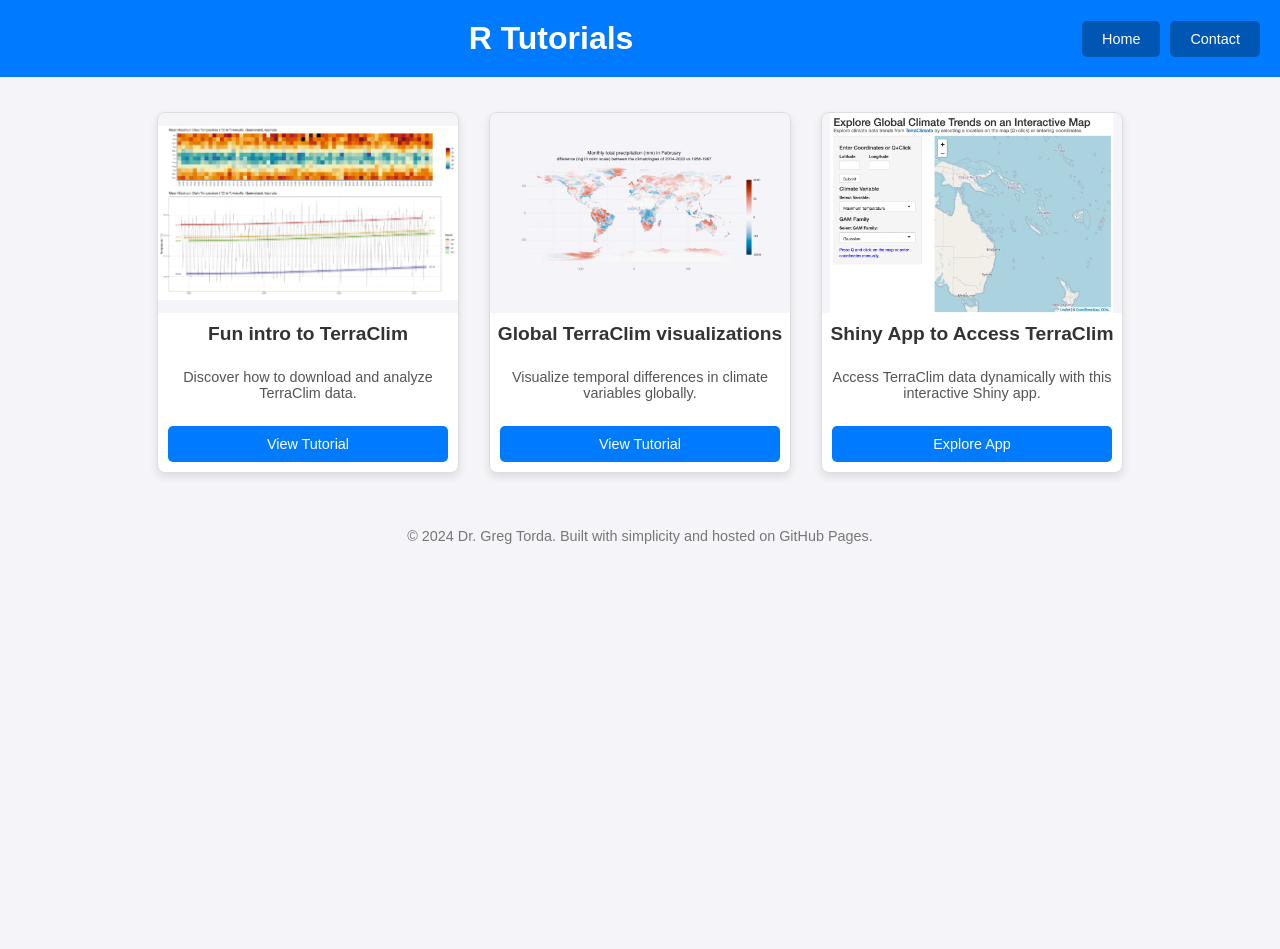
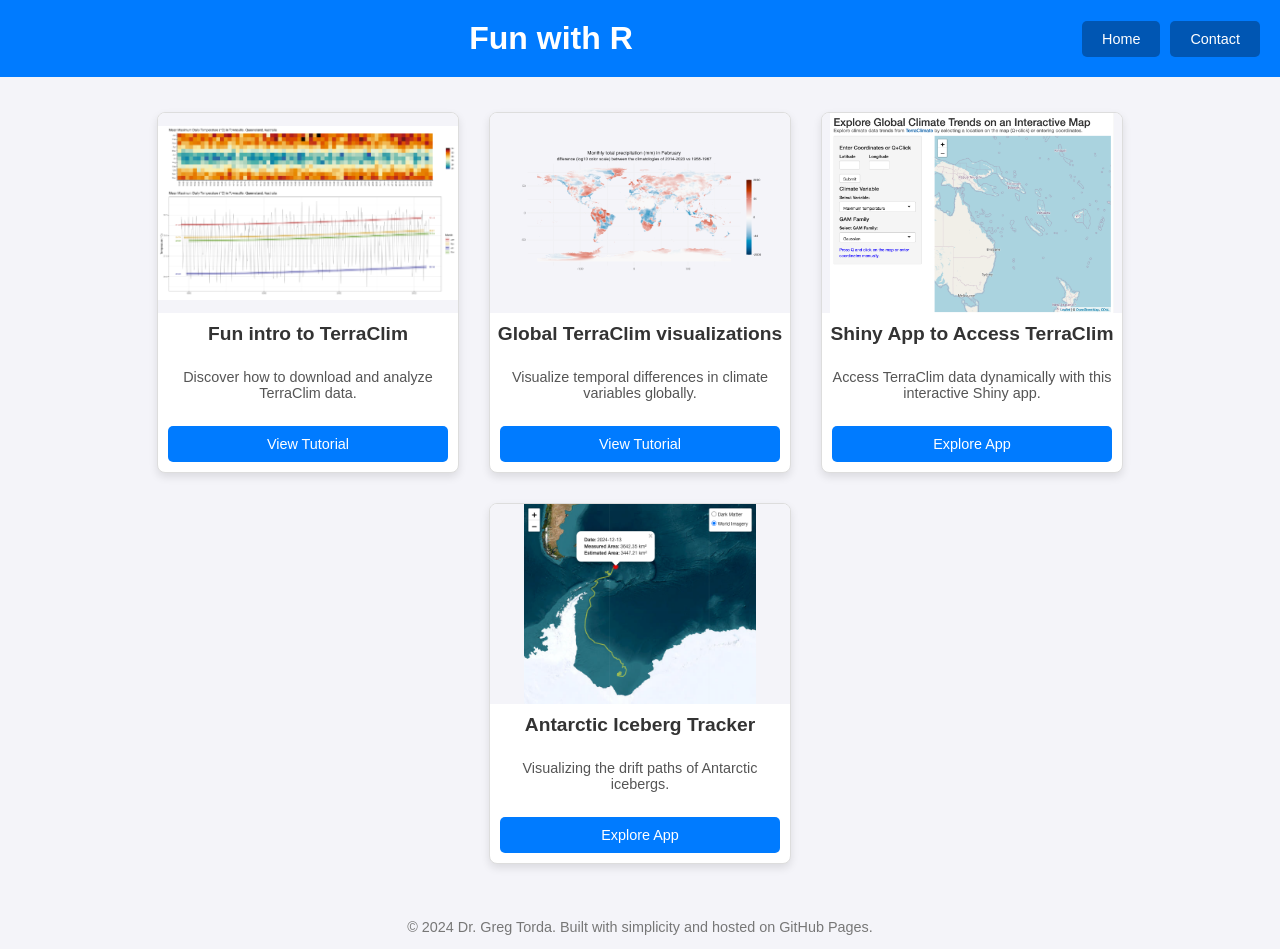
Before and after one commit to dontorda/dontorda.github.io, a plain HTML site: page r-tutorials.html in a window 1280 px wide. Before the commit the page ends 800 px from the top, so only its background shows below. Drawn offline with Linux system fonts and the light colour scheme.

Commit message:
icebergs

```diff
--- a/r-tutorials.html
+++ b/r-tutorials.html
@@ -3,7 +3,7 @@
 <head>
     <meta charset="UTF-8">
     <meta name="viewport" content="width=device-width, initial-scale=1.0">
-    <title>R Tutorials - Dr. Greg Torda</title>
+    <title>Fun with R - Dr. Greg Torda</title>
     <style>
         body {
             font-family: Arial, sans-serif;
@@ -99,35 +99,42 @@
 </head>
 <body>
     <header>
-        <h1>R Tutorials</h1>
+        <h1>Fun with R</h1>
         <div class="nav-buttons">
             <a href="index.html" class="nav-button">Home</a>
             <a href="contact.html" class="nav-button">Contact</a>
         </div>
     </header>
     <div class="project-container">
-        <!-- Project 1 -->
+        <!-- Project 2 -->
         <div class="project">
             <img src="intro_TerraClim.png" alt="Fun intro to TerraClim">
             <h2>Fun intro to TerraClim</h2>
             <p>Discover how to download and analyze TerraClim data.</p>
             <a href="climate_web.html" target="_blank">View Tutorial</a>
         </div>
-        <!-- Project 2 -->
+        <!-- Project 3 -->
          <div class="project">
             <img src="ppt_2014-2023_1958-1967_diff_02.png" alt="TerraClim global viz">
             <h2>Global TerraClim visualizations</h2>
             <p>Visualize temporal differences in climate variables globally.</p>
             <a href="terraBatch_web.html" target="_blank">View Tutorial</a>
         </div>
-        <!-- Project 3 -->
+        <!-- Project 4 -->
         <div class="project">
             <img src="shinyApp.png" alt="Shiny TerraClim App">
             <h2>Shiny App to Access TerraClim</h2>
             <p>Access TerraClim data dynamically with this interactive Shiny app.</p>
             <a href="https://dontorda.shinyapps.io/globalpoint_app/" target="_blank">Explore App</a>
         </div>
-    </div>
+         <!-- Project 1 -->
+         <div class="project">
+            <img src="icebergs.png" alt="Iceberg Tracker">
+            <h2>Antarctic Iceberg Tracker</h2>
+            <p>Visualizing the drift paths of Antarctic icebergs.</p>
+            <a href="https://dontorda.shinyapps.io/iceberg/" target="_blank">Explore App</a>
+        </div>
+       </div>
     <footer>
         <p>© 2024 Dr. Greg Torda. Built with simplicity and hosted on GitHub Pages.</p>
     </footer>
```
Also changed, not shown: icebergs.png (added).
